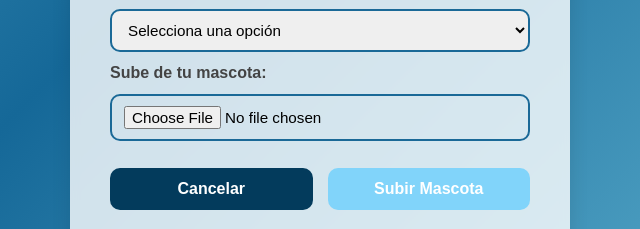
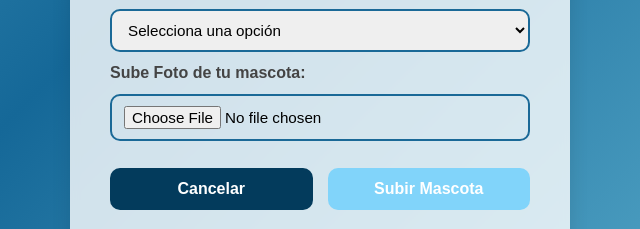
Before and after one commit to MaCaReNo26/Huellitas_Felices, a plain HTML site: page formularioAdoptante.html in a window 1280 px wide. Shown: the part 631-860 px from the top of the page, 320-960 px from the left. Drawn offline with Linux system fonts and the light colour scheme.

Commit message:
Update formularioAdoptante.html

```diff
--- a/formularioAdoptante.html
+++ b/formularioAdoptante.html
@@ -37,7 +37,7 @@
                 <option value="masculino">Hembra</option>
             </select>
 
-            <label for="foto">Sube de tu mascota:</label>
+            <label for="foto">Sube Foto de tu mascota:</label>
             <input type="file" id="foto" name="foto" accept="image/*">
 
             <div class="buttons">
```
